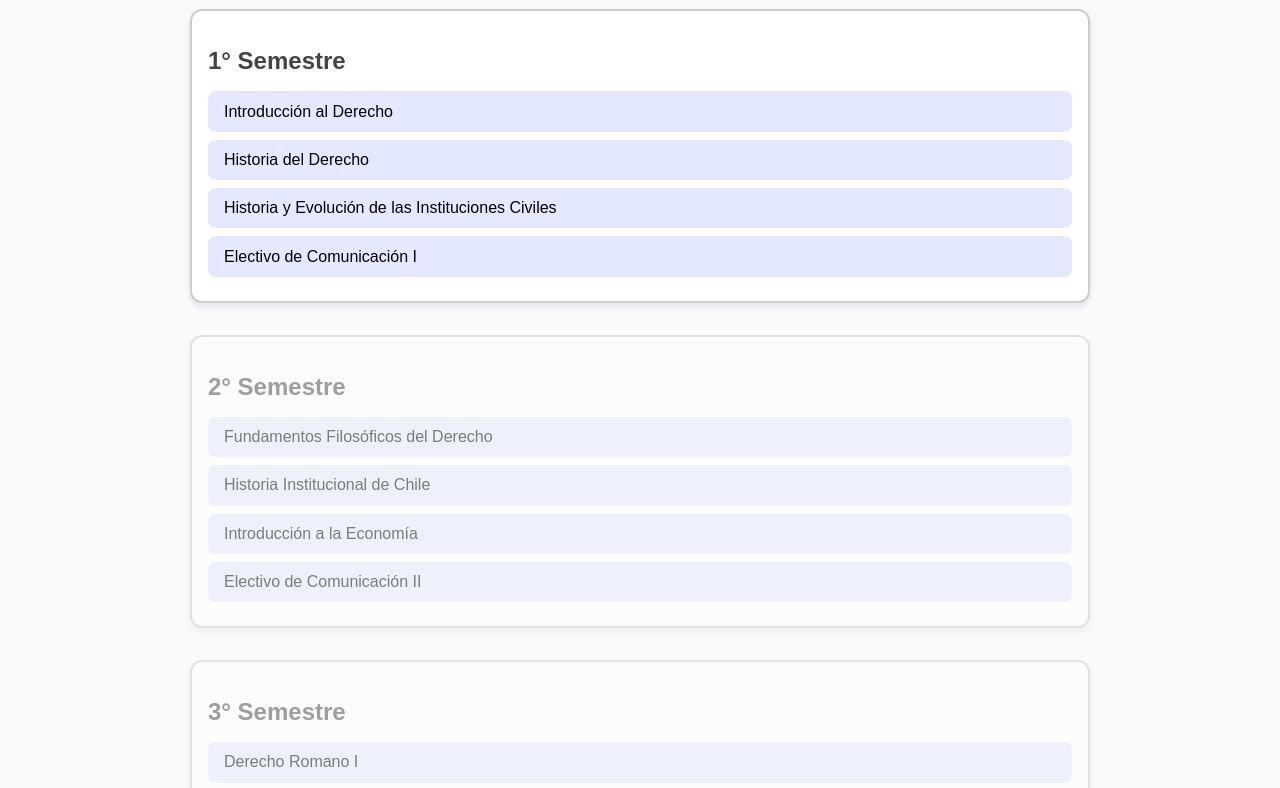
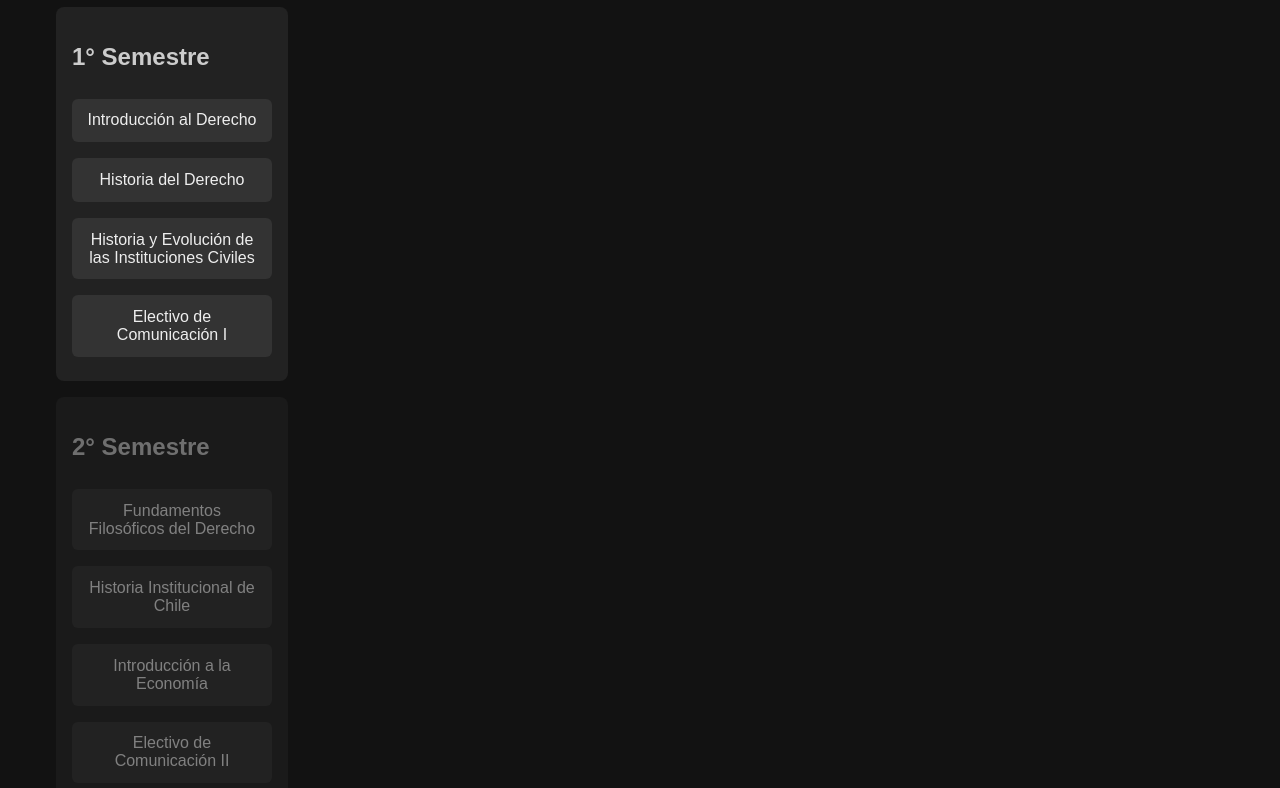
Before and after one commit to muamartipaz-stack/malla-derecho-ua-ok, a plain HTML site: page index.html in a window 1280 px wide. Shown: the part 113-901 px from the top of the page. Drawn offline with Linux system fonts and the light colour scheme.

Commit message:
Update style.css

```diff
--- a/style.css
+++ b/style.css
@@ -1,57 +1,56 @@
 body {
   font-family: Arial, sans-serif;
-  background-color: #fafafa;
-  color: #333;
+  background-color: #121212; /* negro oscuro */
+  color: #ccc; /* gris claro para texto */
   padding: 2rem;
-  max-width: 900px;
-  margin: auto;
 }
 
 h1 {
-  color: #2a2a72;
+  color: #eee; /* gris muy claro */
   text-align: center;
-  margin-bottom: 2rem;
 }
 
 .semestre {
-  margin-bottom: 2rem;
+  margin: 1rem;
   padding: 1rem;
-  border: 2px solid #ccc;
-  border-radius: 12px;
-  background-color: #fff;
-  box-shadow: 0 4px 6px rgba(42, 42, 114, 0.1);
+  background-color: #222; /* gris oscuro */
+  border-radius: 8px;
+  display: flex;
+  flex-direction: column; /* los ramos en columna vertical */
+  width: 200px;
 }
 
-.semestre.bloqueado {
-  opacity: 0.5;
-  pointer-events: none;
-}
-
-h2 {
-  color: #444;
-  margin-bottom: 1rem;
+.container-semestres {
+  display: flex;
+  gap: 1rem;
+  justify-content: center; /* centrar semestres horizontalmente */
+  flex-wrap: wrap; /* que se acomoden si no caben */
 }
 
 button.ramo {
-  display: block;
-  width: 100%;
-  text-align: left;
   margin: 0.5rem 0;
-  padding: 0.7rem 1rem;
+  padding: 0.8rem;
   font-size: 1rem;
-  background-color: #e4e9ff;
+  background-color: #333; /* botón gris oscuro */
   border: none;
-  border-radius: 8px;
+  border-radius: 6px;
+  color: #eee;
   cursor: pointer;
-  transition: background-color 0.3s ease;
+  transition: background-color 0.3s;
 }
 
 button.ramo:hover {
-  background-color: #c4cdfb;
+  background-color: #555; /* más claro al pasar mouse */
 }
 
 button.ramo.completado {
   text-decoration: line-through;
-  background-color: #a2d5a2;
-  color: #1a4d1a;
+  background-color: #444; /* más oscuro para completados */
+  color: #999;
 }
+
+button.ramo.bloqueado {
+  background-color: #111; /* casi negro */
+  color: #555;
+  cursor: not-allowed;
+}
```
